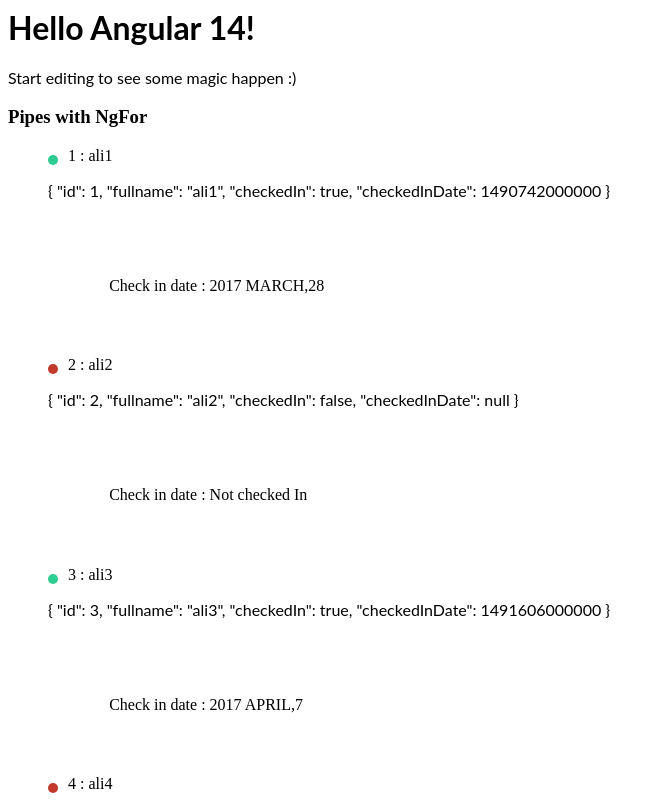
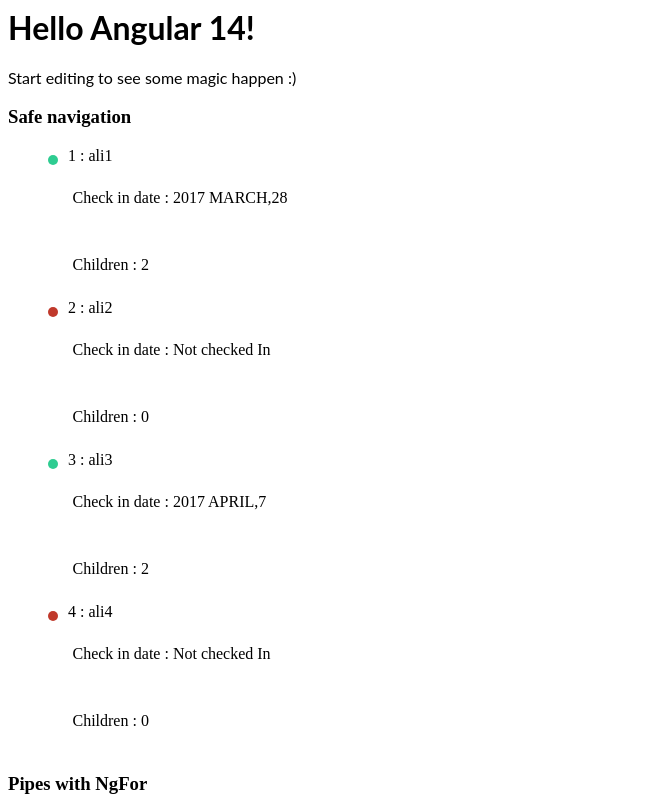
Before and after one commit to aliafn/angular-ivy-dafw9t, an Angular app: page / in a window 1280 px wide. Shown: the top 800 px of the page, without its empty margins (0-664 px from the left). Built offline with nearby package versions, Linux system fonts and the light colour scheme.

Commit message:
3 files modified

```diff
--- a/src/app/app.component.html
+++ b/src/app/app.component.html
@@ -1,6 +1,27 @@
 <hello name="{{ name }}"></hello>
 <template> </template>
 <p>Start editing to see some magic happen :)</p>
+
+<h3>Safe navigation</h3>
+<uL>
+  <li *ngFor="let passenger of getPassengers(); let i = index">
+    <span class="status" [class.checked-in]="passenger.checkedIn"></span>
+    {{ i + 1 }} : {{ passenger.fullname }}
+    <div class="date">
+      Check in date :
+      {{
+        passenger.checkedInDate
+          ? (passenger.checkedInDate | date: 'y MMMM,d' | uppercase)
+          : 'Not checked In'
+      }}
+    </div>
+    <div class="children">
+      Children :
+      <!--Safe navigation-->
+      {{ passenger.children?.length || 0 }}
+    </div>
+  </li>
+</uL>
 
 <h3>Pipes with NgFor</h3>
 <uL>
--- a/src/app/app.component.scss
+++ b/src/app/app.component.scss
@@ -2,7 +2,7 @@
   font-family: Lato;
 }
 div {
-  padding: 5%;
+  padding: 2%;
 }
 .status {
   width: 10px;
--- a/src/app/app.component.ts
+++ b/src/app/app.component.ts
@@ -6,6 +6,11 @@
   checkedIn: boolean;
   checkedInDate: number | null;
   checkedInNotExist?: boolean;
+  children: Child[] | null;
+}
+interface Child {
+  name: string;
+  age: number;
 }
 
 @Component({
@@ -20,24 +25,34 @@
       fullname: 'ali1',
       checkedIn: true,
       checkedInDate: 1490742000000,
+      children: [
+        { name: 'Jack', age: 10 },
+        { name: 'Nana', age: 5 },
+      ],
     },
     {
       id: 2,
       fullname: 'ali2',
       checkedIn: false,
       checkedInDate: null,
+      children: null,
     },
     {
       id: 3,
       fullname: 'ali3',
       checkedIn: true,
       checkedInDate: 1491606000000,
+      children: [
+        { name: 'Jason', age: 12 },
+        { name: 'Roben', age: 7 },
+      ],
     },
     {
       id: 4,
       fullname: 'ali4',
       checkedIn: false,
       checkedInDate: null,
+      children: null,
     },
   ];
 
```
